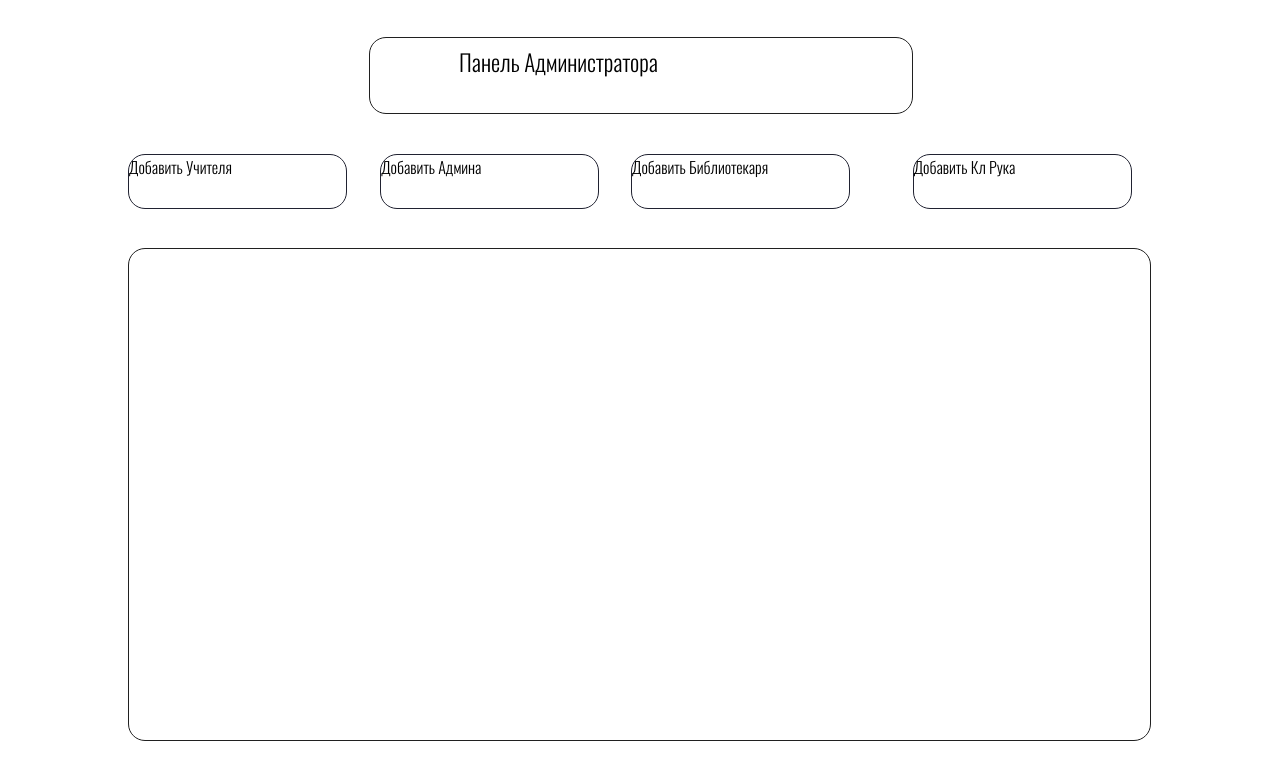
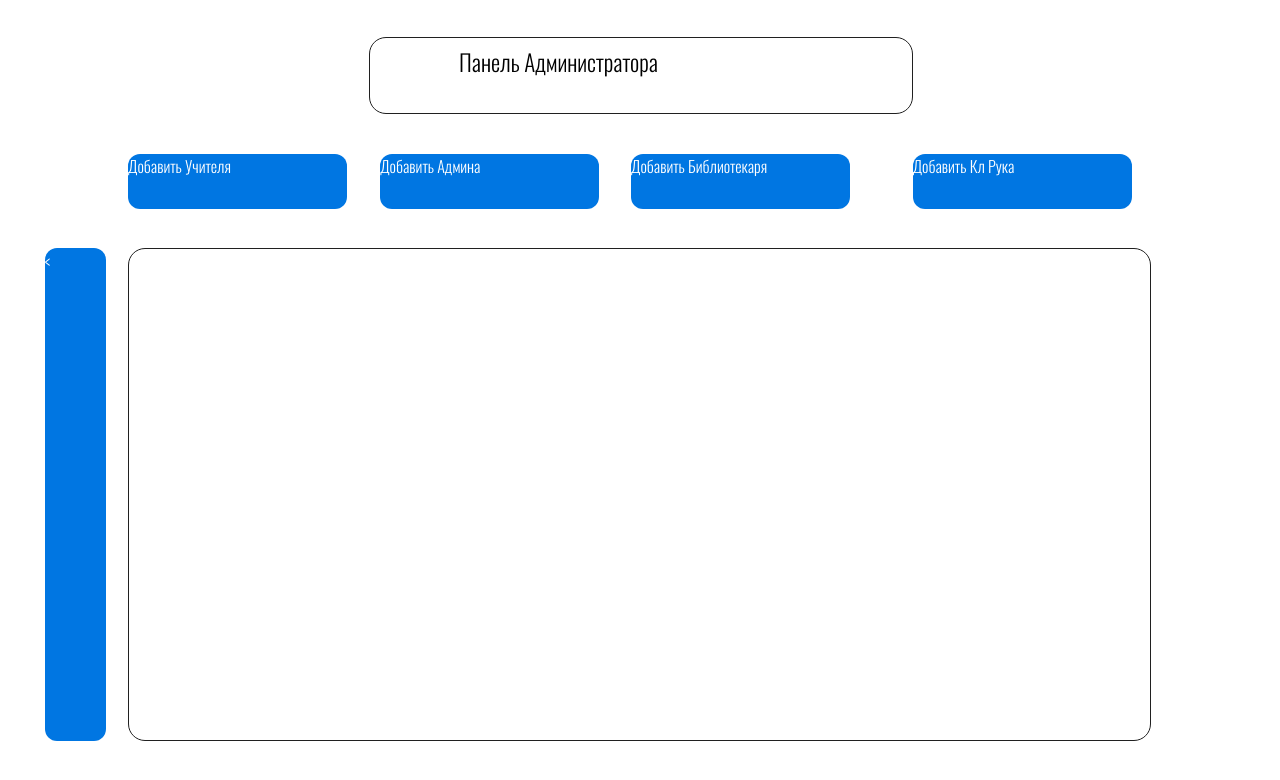
Before and after one commit to GregVtor/Online_library2-0, a Python web app: template templates/admin_page.html in a window 1280 px wide. Shown: the top 780 px of the page. Run offline with Jinja, Linux system fonts and the light colour scheme; the template is opened without the code that fills it, so the values that code supplies are empty.

Commit message:
admin_page.html extra buttons

```diff
--- a/templates/admin_page.html
+++ b/templates/admin_page.html
@@ -24,12 +24,42 @@
      style="top: 4.6%; left: 28.8%; position: absolute; width: 42.5%; height: 9.7%; border: #202020 solid 1px; border-radius: 17px">
     <a style="font-family: 'Oswald Light'; font-size: 23px; width: 66.9%; height: 81.9%; position: absolute; top: 9.5%; left: 16.5%">Панель Администратора</a>
 </div>
-<div id="Add_teacher" style="height: 6.9%; width: 17.1%; font-family: 'Oswald Light'; position: absolute; top: 19.2%; left: 10%; border: #202231 solid 1px; border-radius: 17px">Добавить Учителя</div>
-<div id="Add_admin" style="height: 6.9%; width: 17.1%; font-family: 'Oswald Light'; position: absolute; top: 19.2%; left: 29.7%; border: #202231 solid 1px; border-radius: 17px">Добавить Админа</div>
-<div id="Add_librarian" style="height: 6.9%; width: 17.1%; font-family: 'Oswald Light'; position: absolute; top: 19.2%; left: 49.3%; border: #202231 solid 1px; border-radius: 17px">Добавить Библиотекаря</div>
-<div id="Add_homeroom_t" style="height: 6.9%; width: 17.1%; font-family: 'Oswald Light'; position: absolute; top: 19.2%; left: 71.3%; border: #202231 solid 1px; border-radius: 17px">Добавить Кл Рука</div>
+<div id="Add_teacher" style="height: 6.9%; width: 17.1%; font-family: 'Oswald Light'; position: absolute; top: 19.2%; left: 10%; border-radius: 12px; background: #0076E2; color: #FFFFFF;">Добавить Учителя</div>
+<div id="Add_admin" style="height: 6.9%; width: 17.1%; font-family: 'Oswald Light'; position: absolute; top: 19.2%; left: 29.7%; border-radius: 12px; background: #0076E2; color: #FFFFFF;">Добавить Админа</div>
+<div id="Add_librarian" style="height: 6.9%; width: 17.1%; font-family: 'Oswald Light'; position: absolute; top: 19.2%; left: 49.3%; border-radius: 12px; background: #0076E2; color: #FFFFFF;">Добавить Библиотекаря</div>
+<div id="Add_homeroom_t" style="height: 6.9%; width: 17.1%; font-family: 'Oswald Light'; position: absolute; top: 19.2%; left: 71.3%; border-radius: 12px; background: #0076E2; color: #FFFFFF;">Добавить Кл Рука</div>
+<div id="But_right" onclick="go_active()"
+     style="width: 4.8%; height: 61.6%; font-family: 'Oswald Light'; position: absolute; top: 31%; left: 91.6%; background: #0076E2; color: #FFFFFF; border-radius: 12px;">></div>
+<div id="But_left" onclick="go_not_active()"
+     style="width: 4.8%; height: 61.6%; font-family: 'Oswald Light'; position: absolute; top: 31%; left: 3.5%; background: #0076E2; color: #FFFFFF; border-radius: 12px;"><</div>
 <div id="Main_div"
      style="top: 31%; left: 10%; position: absolute; width: 79.9%; height: 61.6%; border: #202020 solid 1px; border-radius: 17px">
 </div>
 </body>
 </html>
+<script>
+    let active_or_not = 1
+    let But_left = document.getElementById("But_left")
+    let But_right = document.getElementById("But_right")
+    go_active()
+
+
+    function hide_all() {
+        But_left.hidden = true;
+        But_right.hidden = true;
+    }
+
+
+    function go_active() {
+        hide_all()
+        But_left.hidden = false;
+        active_or_not = 0;
+    }
+
+
+    function go_not_active() {
+        hide_all()
+        But_right.hidden = false;
+        active_or_not = 1
+    }
+</script>
```
